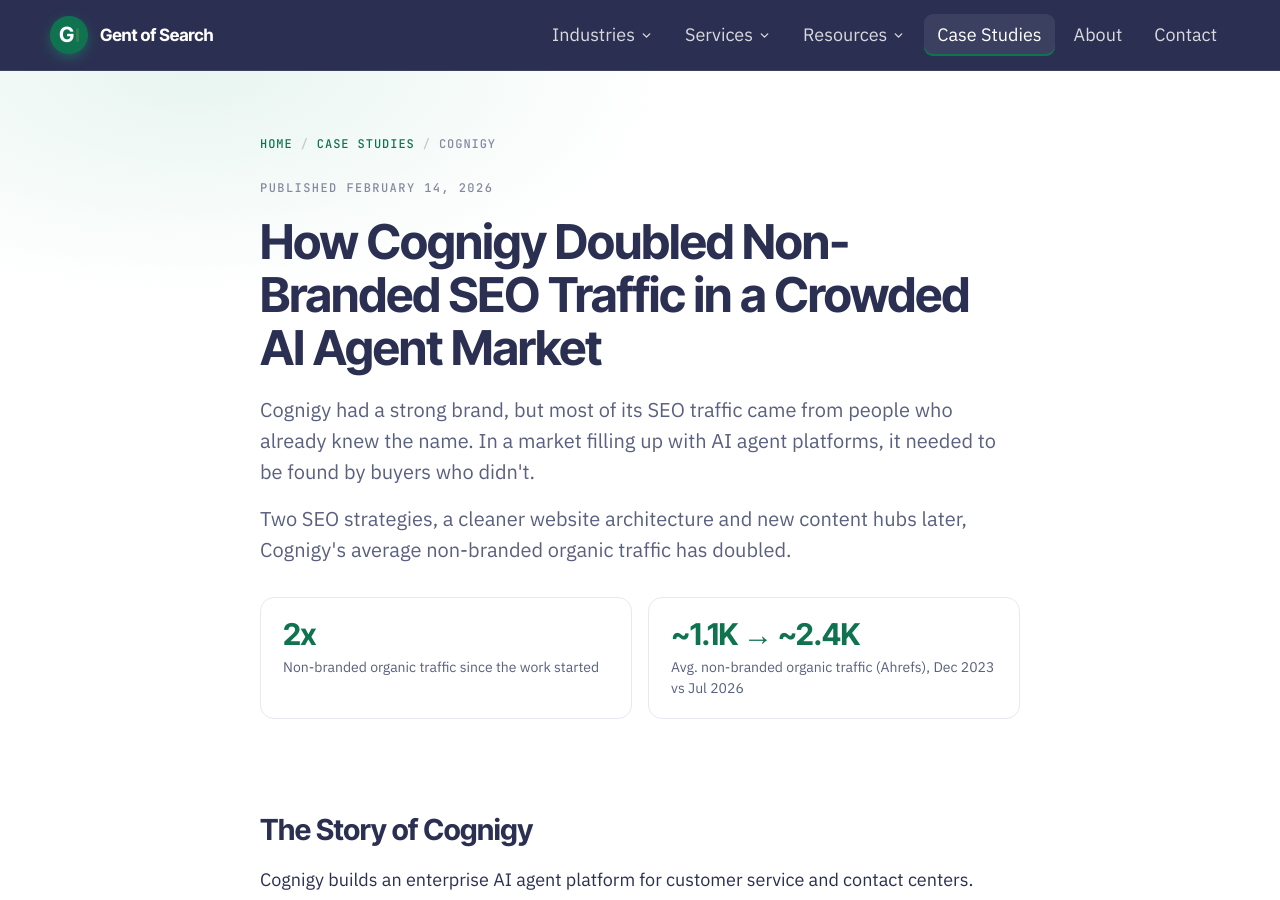
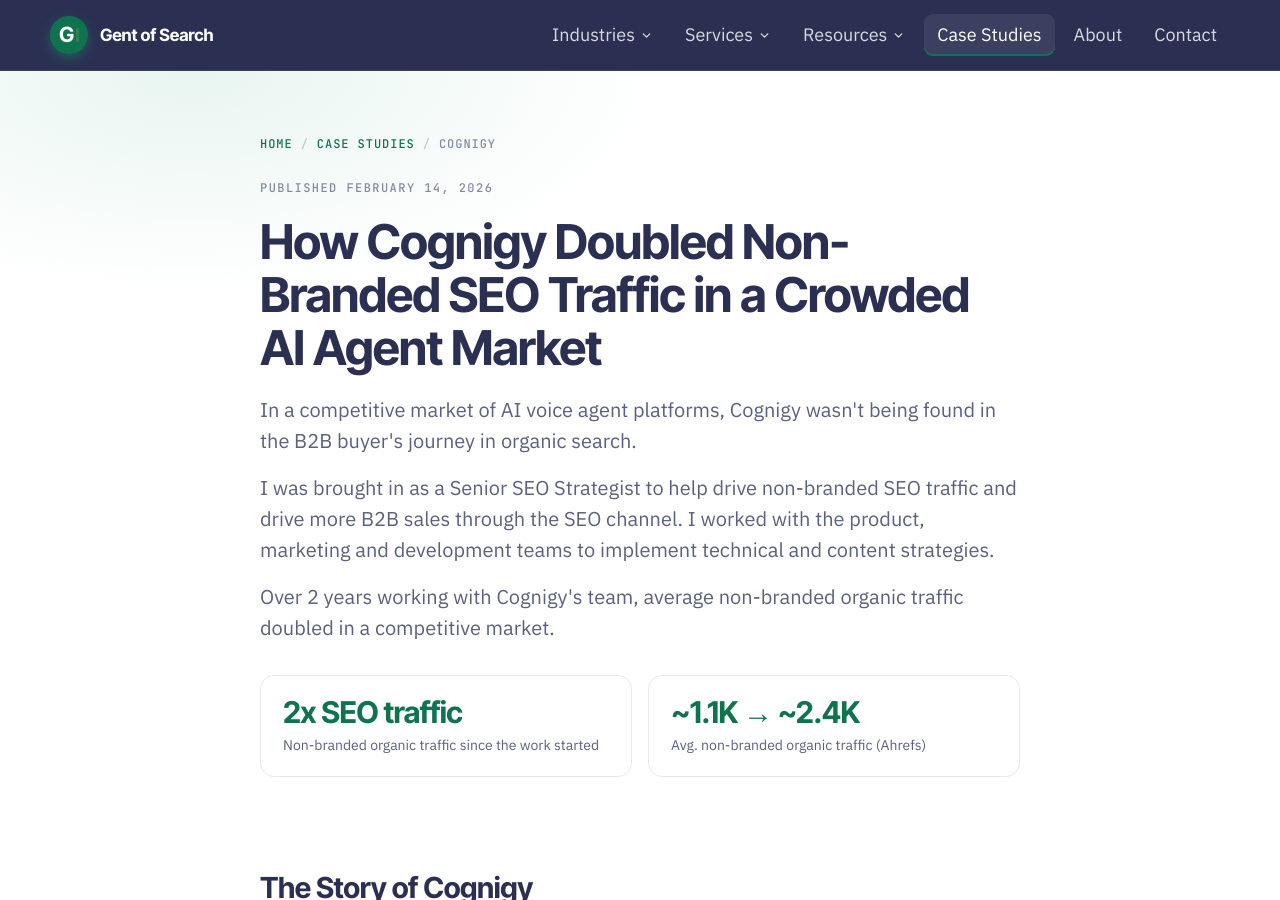
Before and after one commit to Gent-of-Search/gentofsearch.com, a Jekyll site: the page built from _case_studies/cognigy.md, in a window 1280 px wide and 900 px high. Built offline with Jekyll 4.4.1, drawn with Linux system fonts in a browser that asks for light colours; some of the changed text lies outside the part shown.

Commit message:
Cognigy case study: apply Adam's PDF content edits
Co-Authored-By: Claude Opus 5.5 <noreply@anthropic.com>

```diff
--- a/_case_studies/cognigy.md
+++ b/_case_studies/cognigy.md
@@ -6,13 +6,14 @@ order: 0
 logo: /assets/logos/06-cognigy.webp
 description: "How two SEO strategies, a cleaner website architecture and new content hubs doubled Cognigy's average non-branded organic traffic in a crowded AI agent market."
 summary:
-  - "Cognigy had a strong brand, but most of its SEO traffic came from people who already knew the name. In a market filling up with AI agent platforms, it needed to be found by buyers who didn't."
-  - "Two SEO strategies, a cleaner website architecture and new content hubs later, Cognigy's average non-branded organic traffic has doubled."
+  - "In a competitive market of AI voice agent platforms, Cognigy wasn't being found in the B2B buyer's journey in organic search."
+  - "I was brought in as a Senior SEO Strategist to help drive non-branded SEO traffic and drive more B2B sales through the SEO channel. I worked with the product, marketing and development teams to implement technical and content strategies."
+  - "Over 2 years working with Cognigy's team, average non-branded organic traffic doubled in a competitive market."
 stats:
-  - value: "2x"
+  - value: "2x SEO traffic"
     label: "Non-branded organic traffic since the work started"
   - value: "~1.1K → ~2.4K"
-    label: "Avg. non-branded organic traffic (Ahrefs), Dec 2023 vs Jul 2026"
+    label: "Avg. non-branded organic traffic (Ahrefs)"
 testimonial:
   name: Ana-Maria Banta
   role: VP of Marketing, Cognigy
@@ -145,7 +146,7 @@ It tracked rankings by keyword group, flagged changes in Google like AI Overview
 
 According to Ahrefs, Cognigy's average non-branded organic traffic grew from around 1,100 when the work started in late 2023 to around 2,400 by July 2026.
 
-That's 2x the non-branded traffic, from buyers who weren't searching for Cognigy by name.
+That's 2x the non-branded traffic, for key moments in the buyer's journey where Cognigy wasn't appearing in Google Search.
 
 <figure>
   <img src="{{ '/assets/case-studies/cognigy-non-branded-traffic.svg' | relative_url }}" width="1200" height="600" alt="Cognigy's average non-branded organic traffic, August 2021 to July 2026, with the start of the work in December 2023 marked. Traffic doubled from around 1,100 to over 2,000." loading="lazy">
```
